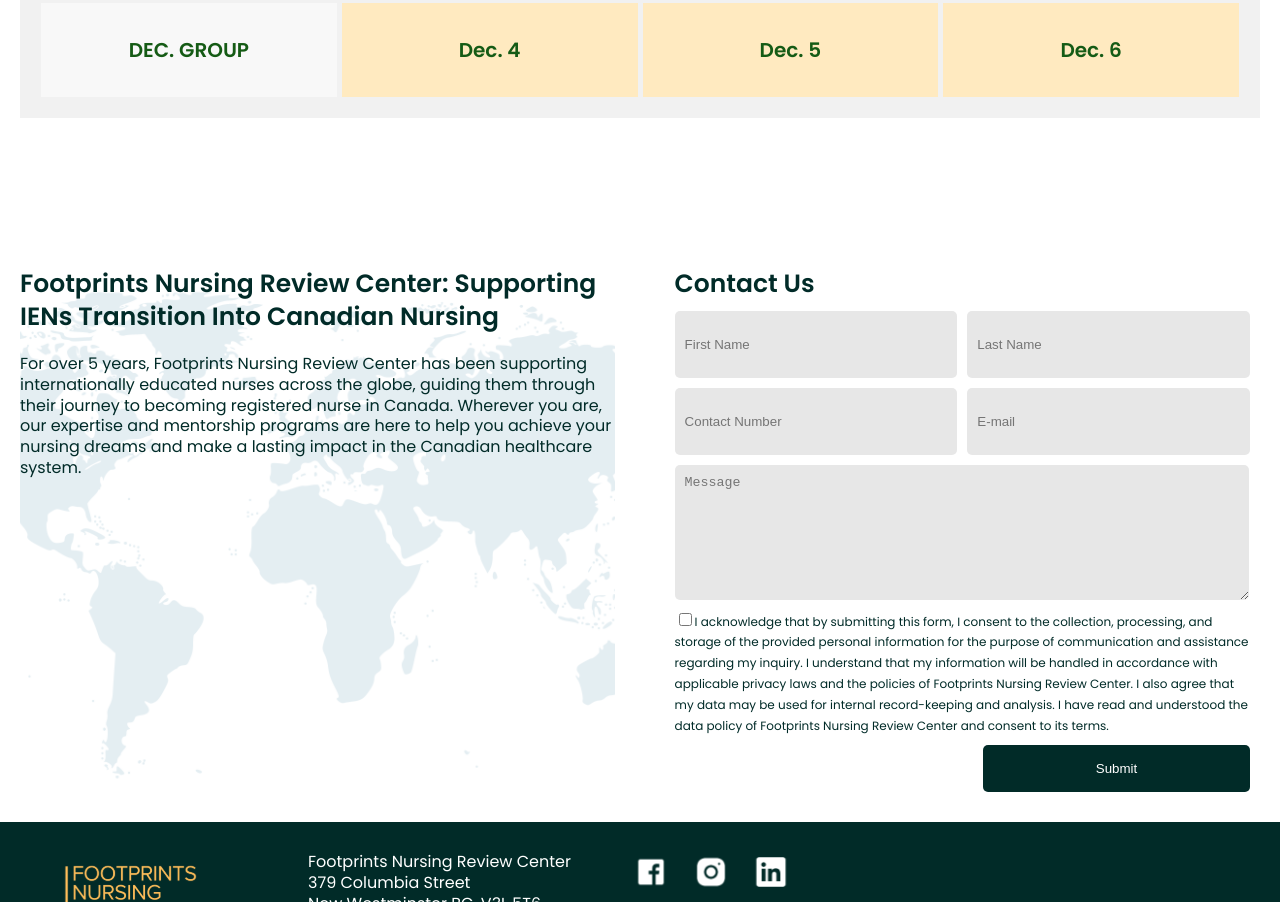
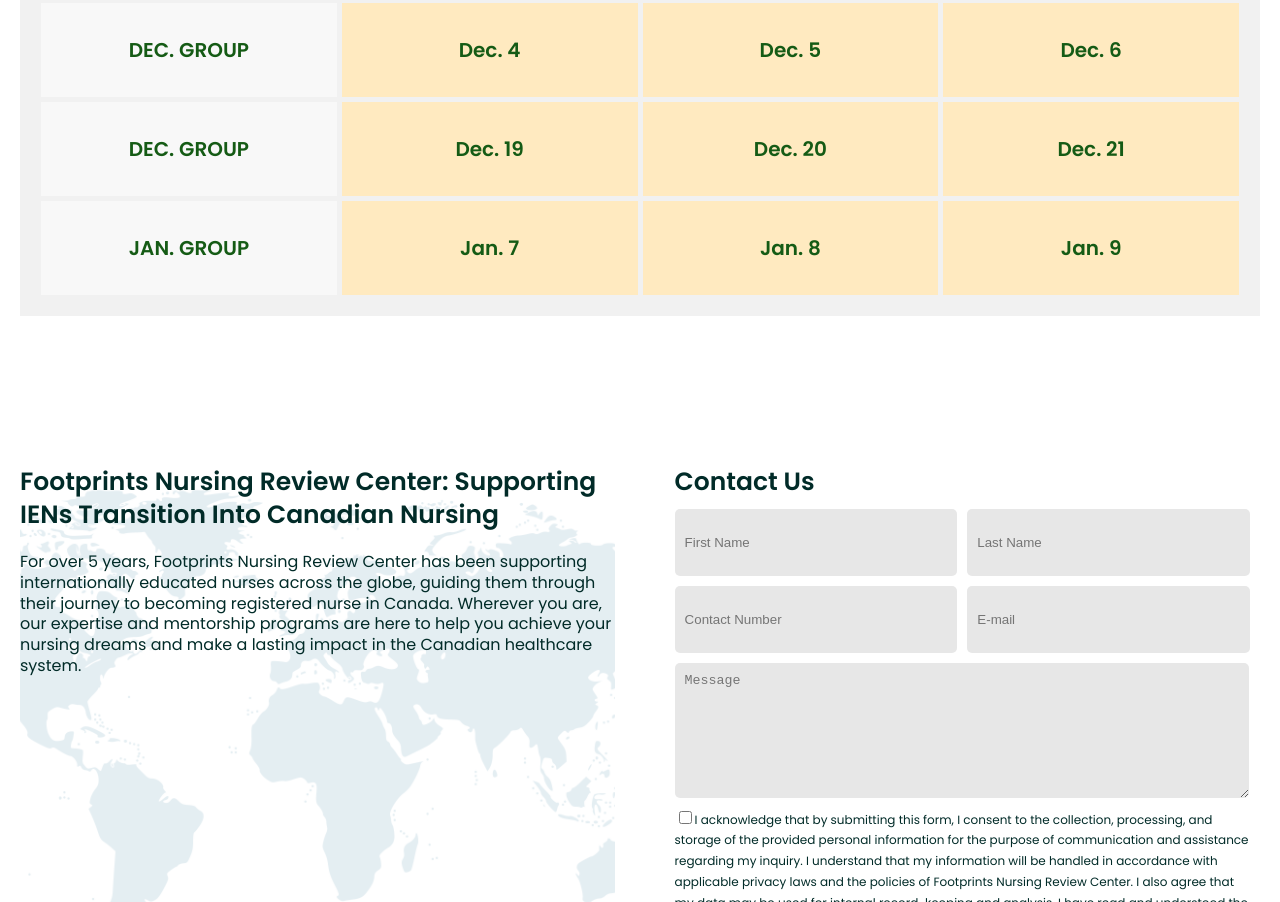
Before and after one commit to footprintsnursing/fnrc, a React (Vite) app: page /program in a window 1280 px wide. Shown: the part 4926-5828 px from the top of the page. Built offline with nearby package versions, Linux system fonts and the light colour scheme.

Commit message:
added dec and jan group for ncas crash course

```diff
--- a/src/pages/Program.jsx
+++ b/src/pages/Program.jsx
@@ -54,6 +54,8 @@
         ["", "1ST", "2ND", "3RD",],
         ["NOV. GROUP", "Nov. 19", "Nov. 20", "Nov. 21"],
         ["DEC. GROUP", "Dec. 4", "Dec. 5", "Dec. 6"],
+        ["DEC. GROUP", "Dec. 19", "Dec. 20", "Dec. 21"],
+        ["JAN. GROUP", "Jan. 7", "Jan. 8", "Jan. 9"]
         ]
     },
 
```
Also changed, not shown: 1 other file (tests, documents, lock files or other folders).
